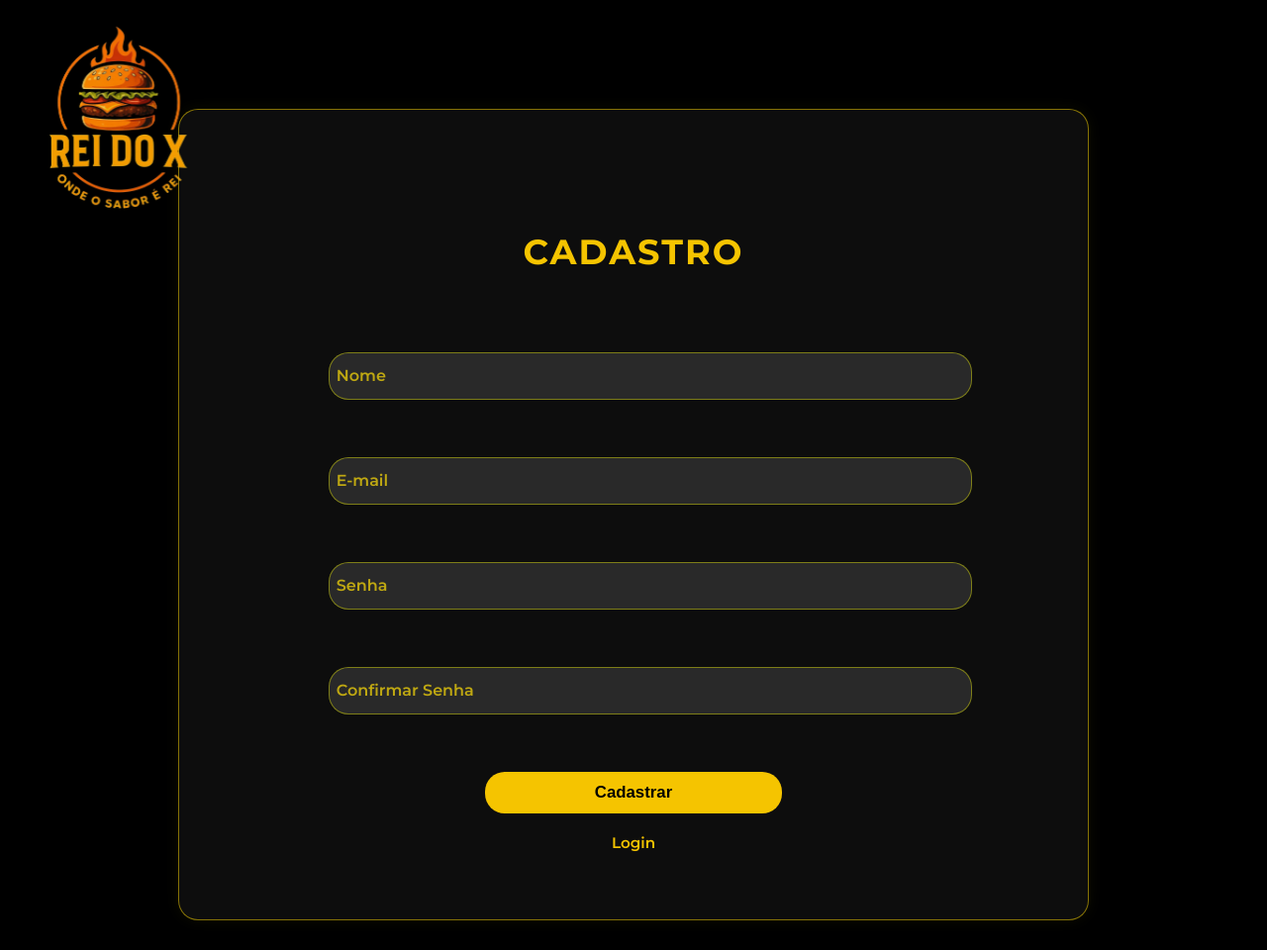
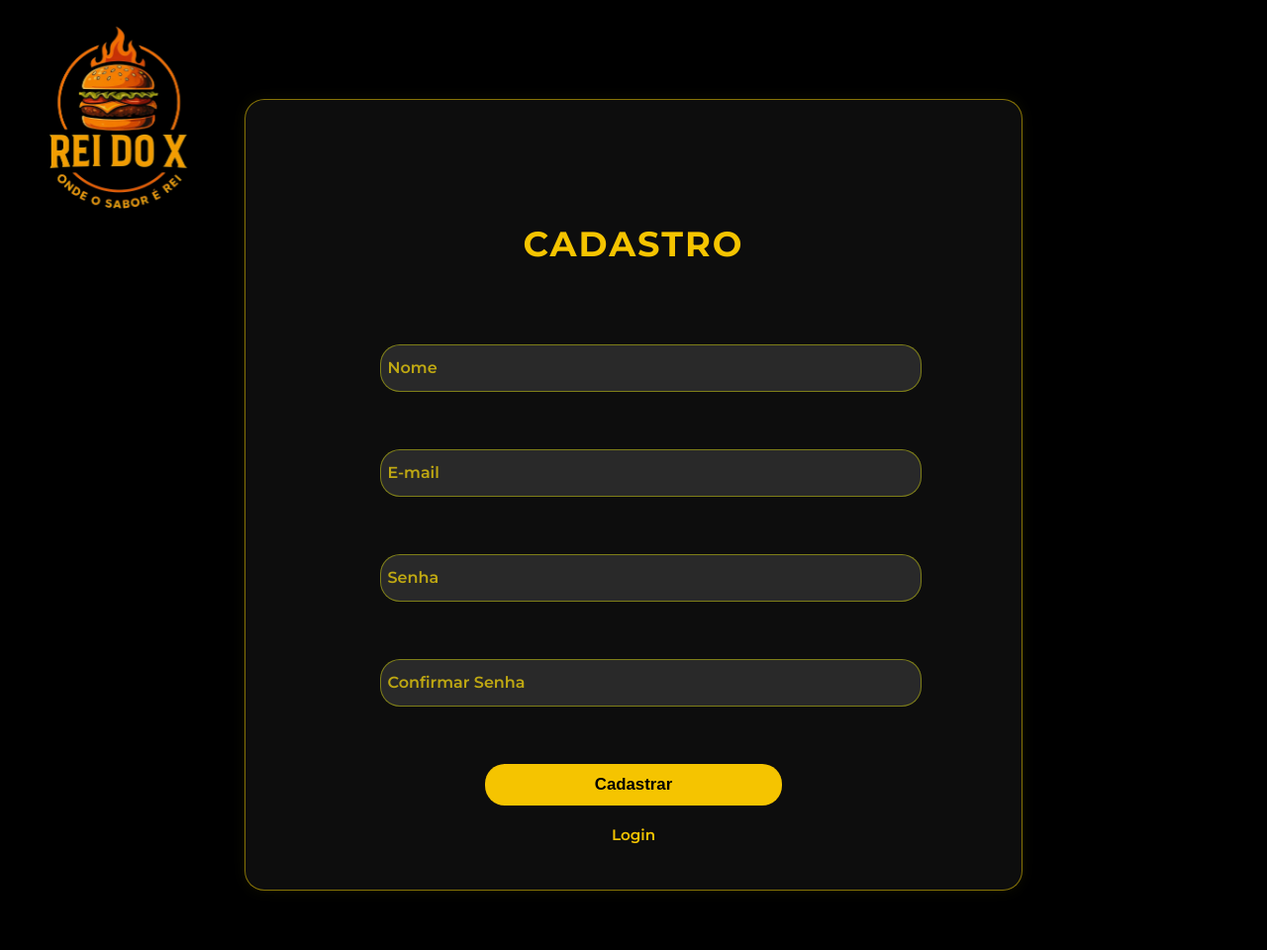
Before and after one commit to Zucolin/ReidoX, a PHP site: page /cadastro.php in a window 1280 px wide. Shown: the whole page at 99% size. After the commit the page ends 900 px from the top, so only its background shows below. Run offline with PHP 8.4, Linux system fonts and the light colour scheme; data that the repository does not hold is empty.

Commit message:
concerto

```diff
--- a/style.css
+++ b/style.css
@@ -9,6 +9,7 @@ body {
   justify-content: center;
   align-items: center;
   margin: 0;
+  overflow-y: hidden;
 }
 
 nav {
@@ -222,66 +223,19 @@ nav ul li a:hover {
   padding: 50px; /* corrige '80x' para 50px padrão */
   border-radius: 20px;
   box-shadow: 0 0 15px rgba(255, 255, 0, 0.05);
-  width: min(920px, 95%);    /* responsivo: até 920px ou 95% da tela */
-  max-width: 920px;
+  width: 786px;
   margin: 30px auto;
   animation: fadeIn 0.8s ease-in-out;
-  height: auto;
   text-align: center;
   box-sizing: border-box;
 }
 
 /* ajustes específicos de espaçamento para variantes */
-.container-cadastro { margin-top: 110px; }
-.container-endereco { margin-top: 240px; }
+.container{ height: 900px; }
+.container-cadastro { margin-top: 100px; height: 800px; }
+.container-endereco { margin-top: 190px; }
 
-/* telas maiores — aproveita espaço do notebook grande */
-@media (min-width: 1400px) {
-  .container,
-  .container-cadastro,
-  .container-endereco {
-    max-width: 1100px;
-    padding: 60px;
-    width: min(1100px, 85%);
-  }
-}
 
-/* notebooks médios / tablets em modo paisagem */
-@media (min-width: 1000px) and (max-width: 1399px) {
-  .container,
-  .container-cadastro,
-  .container-endereco {
-    max-width: 920px;
-    padding: 48px;
-    width: min(920px, 90%);
-  }
-}
-
-/* celulares e telas pequenas */
-@media (max-width: 599px) {
-  .container,
-  .container-cadastro,
-  .container-endereco {
-    width: calc(100% - 32px);
-    padding: 18px;
-    border-radius: 12px;
-    margin-top: 20px;
-  }
-  .container-cadastro { margin-top: 80px; }
-  .container-endereco { margin-top: 120px; }
-}
-
-/* Animação de entrada suave */
-@keyframes fadeIn {
-  from {
-    opacity: 0;
-    transform: scale(0.97);
-  }
-  to {
-    opacity: 1;
-    transform: scale(1);
-  }
-}
 
 /* Logo */
 header img.logo-cadastro {
```
